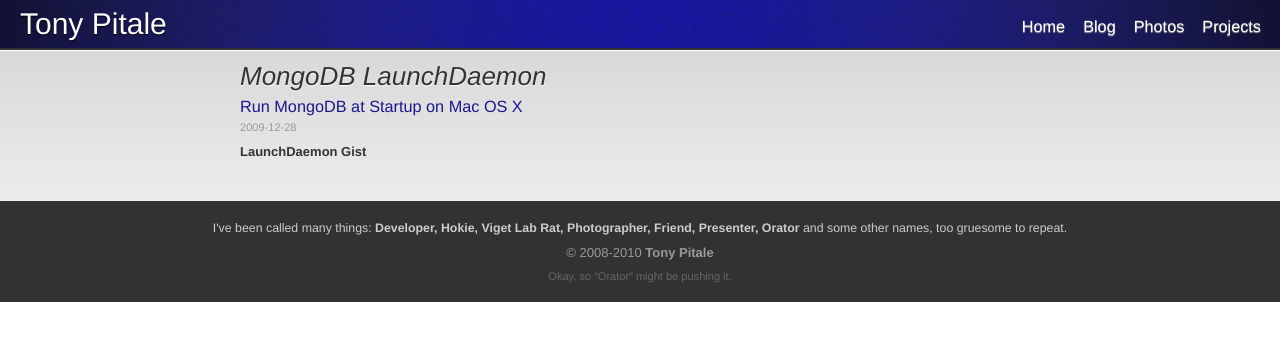
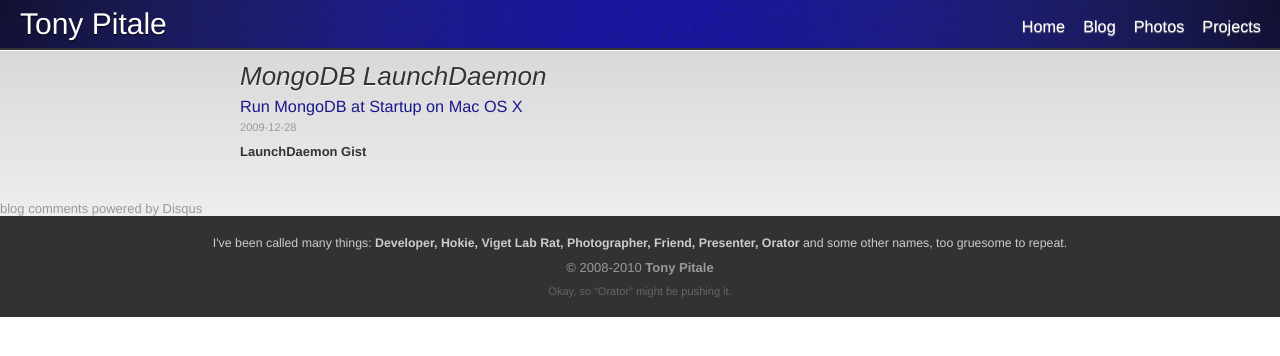
Before and after one commit to tpitale/tpitale.github.io, a Jekyll site: the page built from _posts/2009-12-28-mongodb-launchdaemon-on-mac-os-x.html, in a window 1280 px wide. Shown: the top 356 px of the page. Built offline with Jekyll 4.4.1, drawn with Linux system fonts in a browser that asks for light colours; comment, search, counter and statistics services are not loaded; part of the change alters nothing that is shown.

Commit message:
fix disqus

```diff
--- a/_layouts/post.html
+++ b/_layouts/post.html
@@ -9,12 +9,18 @@ layout: default
   {{ content }}
 
   <div id="disqus_thread">
+  </div>
 </div>
 
-<script type="text/javascript" src="http://disqus.com/forums/tpitale/embed.js"></script>
-<noscript>
-  <a href="http://tpitale.disqus.com/?url=ref">View the discussion thread.</a>
-  <a href="http://disqus.com" class="dsq-brlink">
-    blog comments powered by <span class="logo-disqus">Disqus</span>
-  </a>
-</noscript>
+<script type="text/javascript">
+  /**
+    * var disqus_identifier; [Optional but recommended: Define a unique identifier (e.g. post id or slug) for this thread]
+    */
+  (function() {
+   var dsq = document.createElement('script'); dsq.type = 'text/javascript'; dsq.async = true;
+   dsq.src = 'http://tpitale.disqus.com/embed.js';
+   (document.getElementsByTagName('head')[0] || document.getElementsByTagName('body')[0]).appendChild(dsq);
+  })();
+</script>
+<noscript>Please enable JavaScript to view the <a href="http://disqus.com/?ref_noscript=tpitale">comments powered by Disqus.</a></noscript>
+<a href="http://disqus.com" class="dsq-brlink">blog comments powered by <span class="logo-disqus">Disqus</span></a>
```
